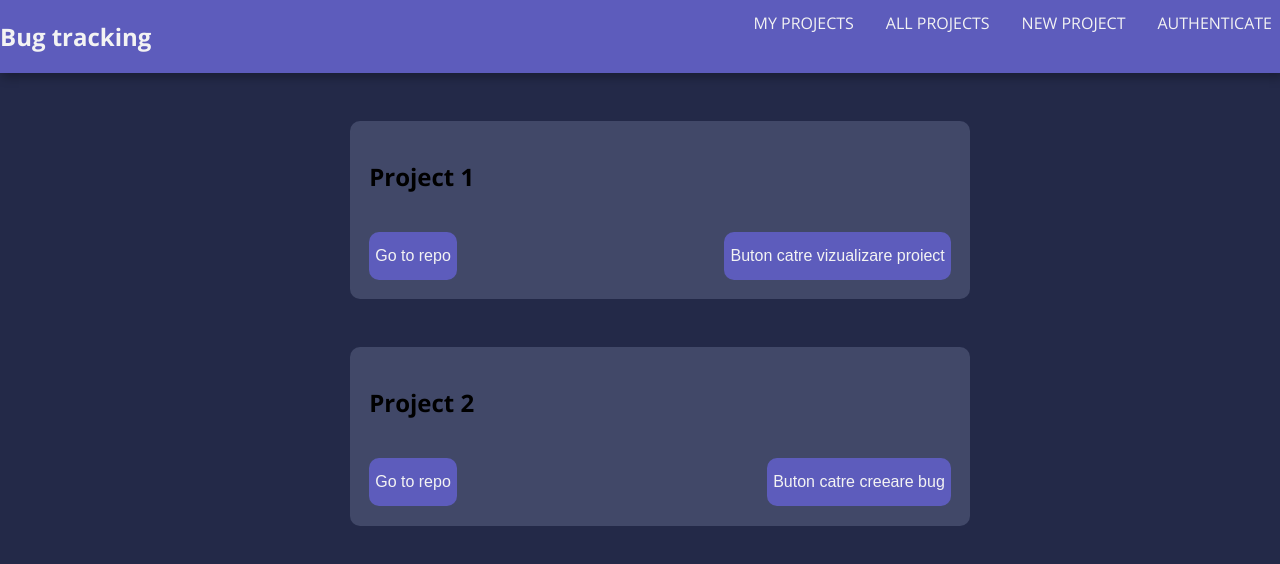
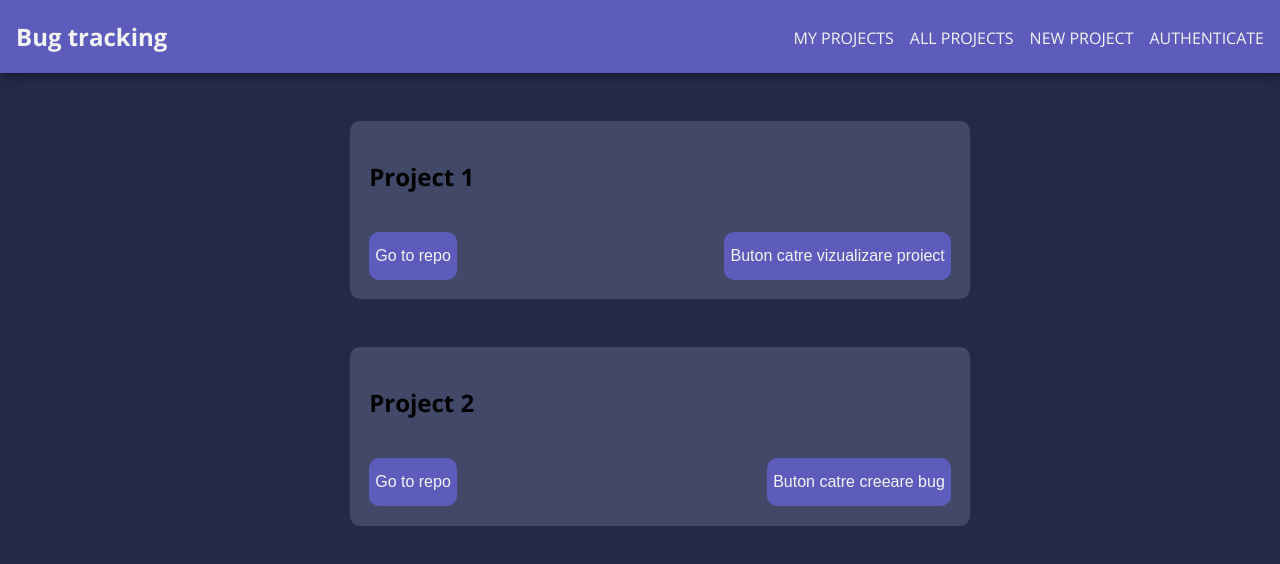
Before and after one commit to ovidiuterbea/proiectTW-bug-tracking, a React (Create React App) app in the folder frontend/: page /projects in a window 1280 px wide. Shown: the top 564 px of the page. Built offline with nearby package versions, Linux system fonts and the light colour scheme.

Commit message:
Fixed NavLinks alignment

```diff
--- a/frontend/src/shared/components/Navigation/NavLinks.css
+++ b/frontend/src/shared/components/Navigation/NavLinks.css
@@ -1,4 +1,6 @@
 .main-navigation {
+  padding-right: 1rem;
+  padding-left: 1rem;
   display: flex;
   width: 100%;
   justify-content: space-between;
@@ -32,12 +34,14 @@
 .nav-links a {
   color: #f3f3f3;
   text-decoration: none;
-  padding: 0.5rem;
+  /* padding: 0.5rem; */
 }
 
 .main-navigation li {
   border: none;
   background-color: #5d5cbc;
+  padding-top: 0.9rem;
+  padding-bottom: 1rem;
   color: #f3f3f3;
   height: 3rem;
   width: fit-content;
@@ -63,7 +67,7 @@
   font: inherit;
 }
 
-.nav-links button:focus {
+/* .nav-links button:focus {
   outline: none;
 }
 
@@ -71,4 +75,4 @@
 .nav-links button:active {
   background: #292929;
   color: white;
-}
+} */
```
Also changed, not shown: 2 other files (tests, documents, lock files or other folders).
